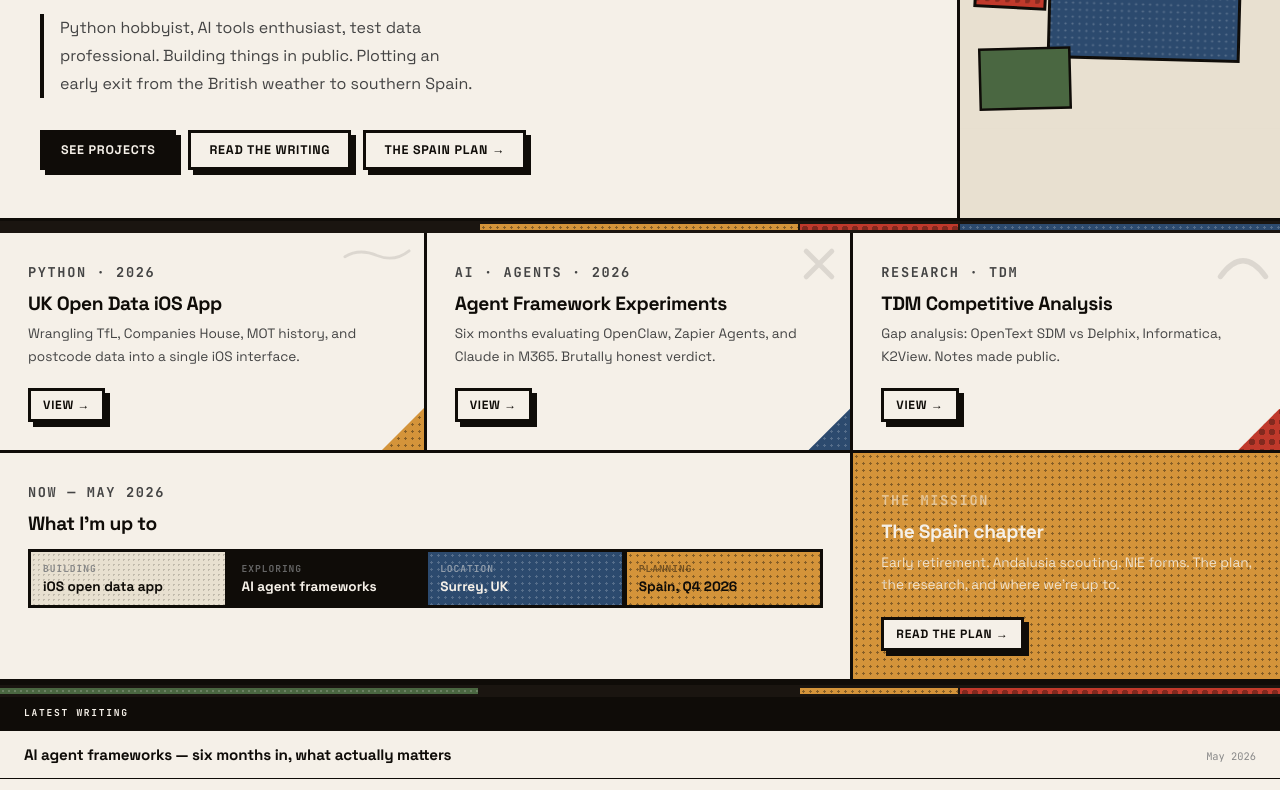
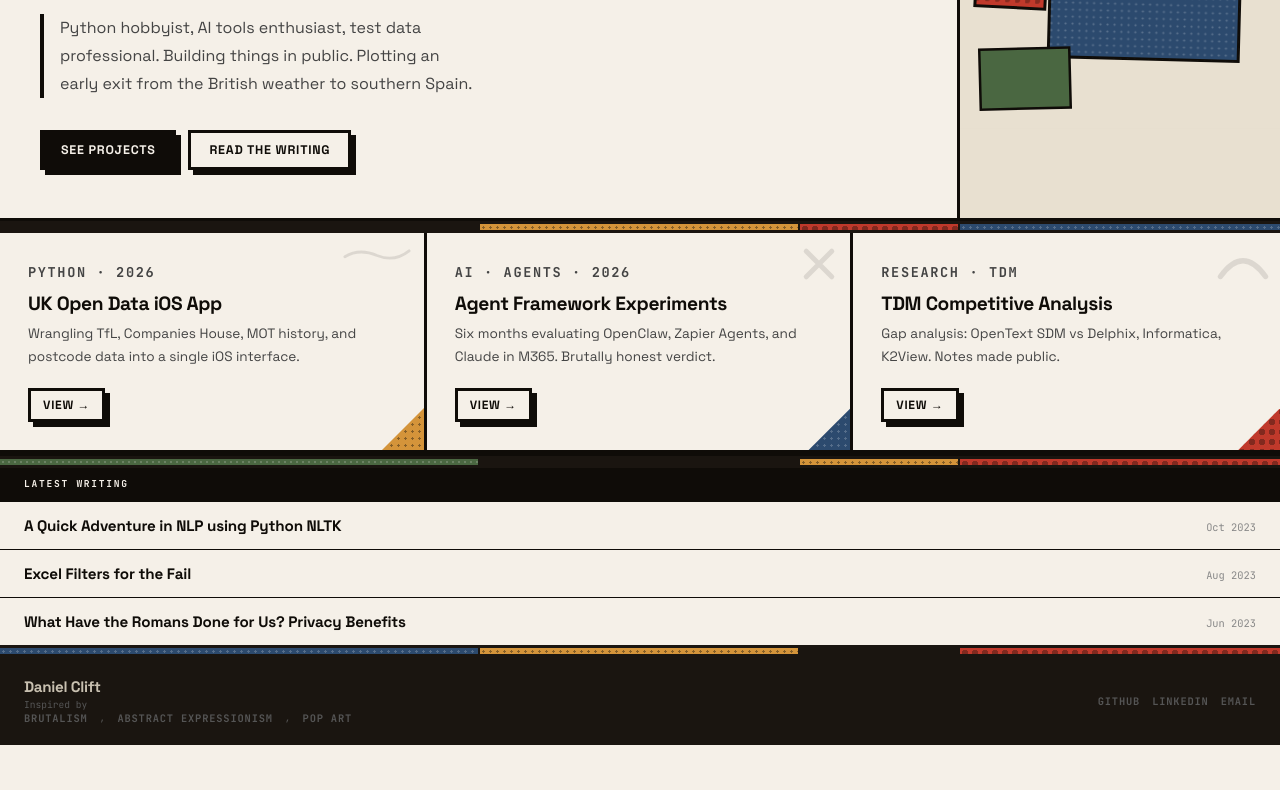
Before and after one commit to moomindc/HTMLPersonalWebsite, a plain HTML site: page index.html in a window 1280 px wide. Shown: the part 444-1234 px from the top of the page. After the commit the page ends 1189 px from the top, so only its background shows below. Drawn offline with Linux system fonts and the light colour scheme.

Commit message:
index.html

```diff
--- a/index.html
+++ b/index.html
@@ -148,7 +148,6 @@ body{max-width:1440px;margin:0 auto;}
     <div class="btn-row">
       <a href="projects.html" class="btn btn-fill">See projects</a>
       <a href="writing.html" class="btn">Read the writing</a>
-      <a href="spain.html" class="btn">The Spain plan →</a>
     </div>
   </div>
   <div class="hero-right">
@@ -200,34 +199,15 @@ body{max-width:1440px;margin:0 auto;}
     <a href="projects.html" class="btn" style="margin-top:1.25rem;font-size:0.75rem;padding:6px 12px;">View →</a>
   </div>
 
-  <div class="cell cell-wide">
-    <p class="cell-label">Now — May 2026</p>
-    <h2>What I'm up to</h2>
-    <div class="now-row">
-      <div class="now-item bd-raw"><div class="now-k">Building</div><div class="now-v">iOS open data app</div></div>
-      <div class="now-item ni-ink"><div class="now-k">Exploring</div><div class="now-v">AI agent frameworks</div></div>
-      <div class="now-item ni-slate bd-s"><div class="now-k">Location</div><div class="now-v">Surrey, UK</div></div>
-      <div class="now-item ni-ochre bd-o"><div class="now-k">Planning</div><div class="now-v">Spain, Q4 2026</div></div>
-    </div>
-  </div>
-  <div class="cell cell-spain">
-    <div class="bd-o" style="position:absolute;inset:0;"></div>
-    <div class="cell-spain-inner">
-      <p class="cell-label" style="color:rgba(245,240,232,0.55);">The mission</p>
-      <h2>The Spain chapter</h2>
-      <p>Early retirement. Andalusia scouting. NIE forms. The plan, the research, and where we're up to.</p>
-      <a href="spain.html" class="btn" style="margin-top:1.25rem;font-size:0.75rem;padding:6px 12px;background:#f5f0e8;color:#0f0c08;border-color:#0f0c08;">Read the plan →</a>
-    </div>
-  </div>
 </div>
 
 <div class="divider"><div class="bd-g"></div><div style="background:var(--chrome);"></div><div class="bd-o"></div><div class="bd-r"></div></div>
 
 <section>
   <div class="sec-horiz">Latest writing</div>
-  <div class="post"><span class="post-t">AI agent frameworks — six months in, what actually matters</span><span class="post-d">May 2026</span></div>
-  <div class="post"><span class="post-t">UK open data is a mess, and that's what makes it interesting</span><span class="post-d">Apr 2026</span></div>
-  <div class="post"><span class="post-t">Why we're moving to Spain before we're ready</span><span class="post-d">Mar 2026</span></div>
+  <a href="https://www.linkedin.com/pulse/quick-adventure-nlp-natural-language-processing-using-daniel-clift/?trackingId=JUbQbHIIZ3AJK99BH7cL3A%3D%3D" class="post" style="text-decoration:none;"><span class="post-t">A Quick Adventure in NLP using Python NLTK</span><span class="post-d">Oct 2023</span></a>
+  <a href="https://community.opentext.com/cybersec/b/cybersecurity-blog/posts/excel-filters-for-the-fail" class="post" style="text-decoration:none;"><span class="post-t">Excel Filters for the Fail</span><span class="post-d">Aug 2023</span></a>
+  <a href="https://community.opentext.com/cybersec/b/cybersecurity-blog/posts/what-have-the-romans-done-for-us-an-overview-of-privacy-benefits" class="post" style="text-decoration:none;"><span class="post-t">What Have the Romans Done for Us? Privacy Benefits</span><span class="post-d">Jun 2023</span></a>
 </section>
 
 <div class="divider"><div class="bd-s"></div><div class="bd-o"></div><div style="background:var(--chrome);"></div><div class="bd-r"></div></div>
```
